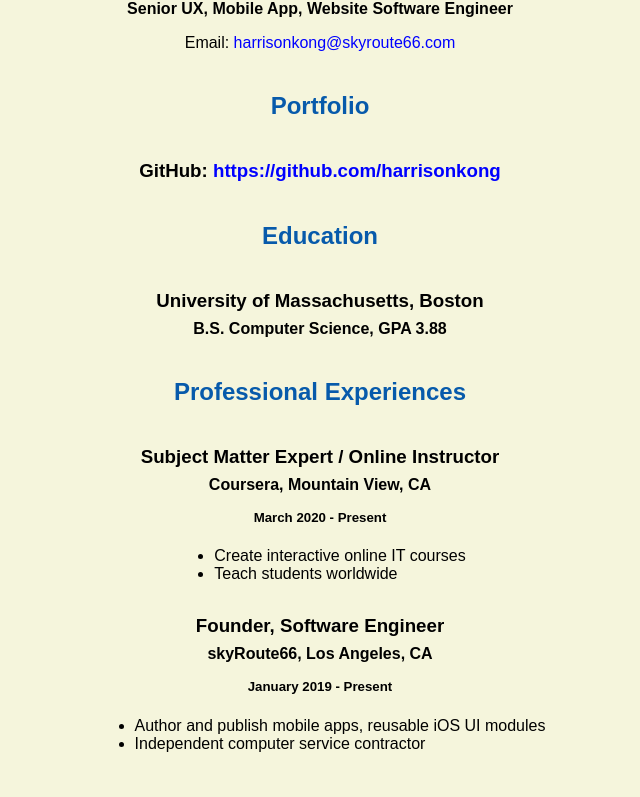
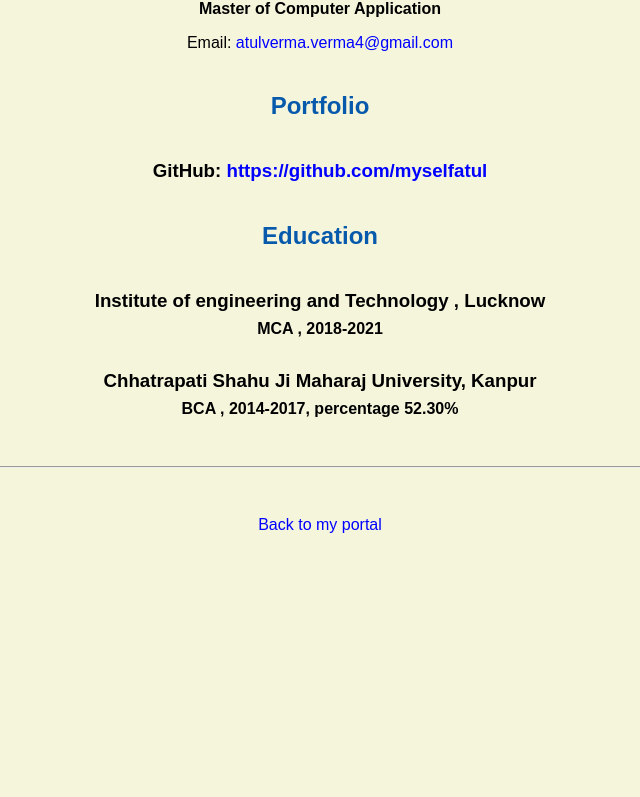
Before and after one commit to myselfatul/Portfolio, a plain HTML site: page resume.html in a window 1280 px wide. Shown: the part 487-1284 px from the top of the page, without its empty margins (320-960 px from the left). After the commit the page ends 1053 px from the top, so only its background shows below. Drawn offline with Linux system fonts and the light colour scheme.

Commit message:
Update resume.html

```diff
--- a/resume.html
+++ b/resume.html
@@ -5,7 +5,7 @@
 <html lang="en">
 
   <header>
-    <title>Harrison Kong's Resume</title>
+    <title>Atul Verma's Resume</title>
     <link rel="stylesheet" href="css/master.css">
     <link rel="FeviconIcon" href="favicon.ico" type="image/x-icon">
     <linh rel="shortcut" href="favicon.ico" type="image/x-icon">
@@ -17,39 +17,26 @@
   <body>
     <hr>
 
-    <img src="images/headshot.jpg" alt="Harrison Kong's headshot" width="20%">
+    <img src="images/headshot.jpg" alt="Atul Verma's headshot" width="20%">
 
-    <h1>Harrison Kong</h1>
-    <h4>Senior UX, Mobile App, Website Software Engineer</h4>
+    <h1>Atul Verma</h1>
+    <h4>Master of Computer Application</h4>
 
-    <p>Email: <a href="mailto:harrisonkong@skyroute66.com" target="_blank">harrisonkong@skyroute66.com</a></p>
-    <!-- don't post physical address, personal phone number or other personal information on the web! -->
+    <p>Email: <a href="mailto:atulverma.verma4@gmail.com" target="_blank">atulverma.verma4@gmail.com</a></p>
 
     <h2>Portfolio</h2>
-      <h3>GitHub: <a href="https://github.com/harrisonkong" target="_blank">https://github.com/harrisonkong</a></h3>
+      <h3>GitHub: <a href="https://github.com/myselfatul" target="_blank">https://github.com/myselfatul</a></h3>
 
     <h2>Education</h2>
 
-    <h3>University of Massachusetts, Boston</h3>
-    <h4>B.S. Computer Science, GPA 3.88</h4>
+    <h3>Institute of engineering and Technology , Lucknow</h3>
+    <h4>MCA , 2018-2021</h4>
 
-    <h2>Professional Experiences</h2>
+    <h3>Chhatrapati Shahu Ji Maharaj University, Kanpur</h3>
+    <h4>BCA , 2014-2017, percentage 52.30%</h4>
 
-    <h3>Subject Matter Expert / Online Instructor</h3>
-    <h4>Coursera, Mountain View, CA</h4>
-    <h5>March 2020 - Present</h5>
-      <ul>
-        <li>Create interactive online IT courses</li>
-        <li>Teach students worldwide</li>
-      </ul>
 
-    <h3>Founder, Software Engineer</h3>
-    <h4>skyRoute66, Los Angeles, CA</h4>
-    <h5>January 2019 - Present</h5>
-      <ul>
-        <li>Author and publish mobile apps, reusable iOS UI modules</li>
-        <li>Independent computer service contractor</li>
-      </ul>
+
   </body>
 
   <footer>
```
